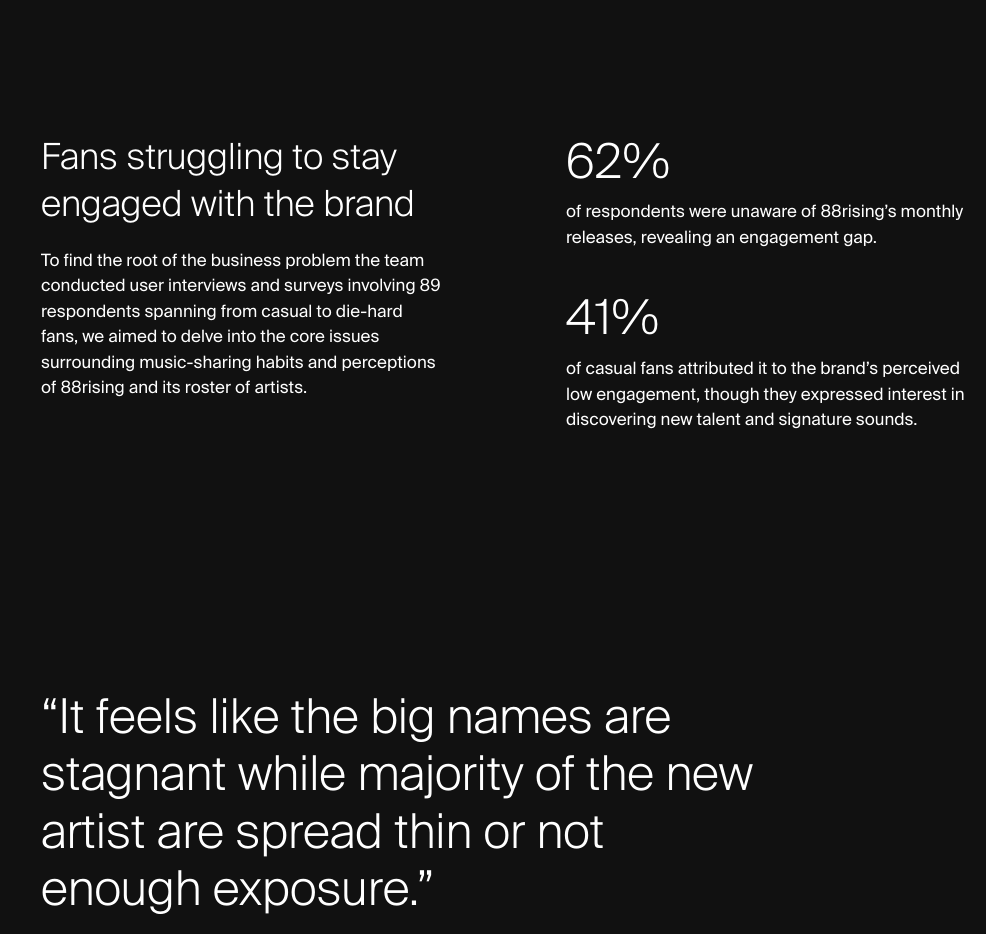
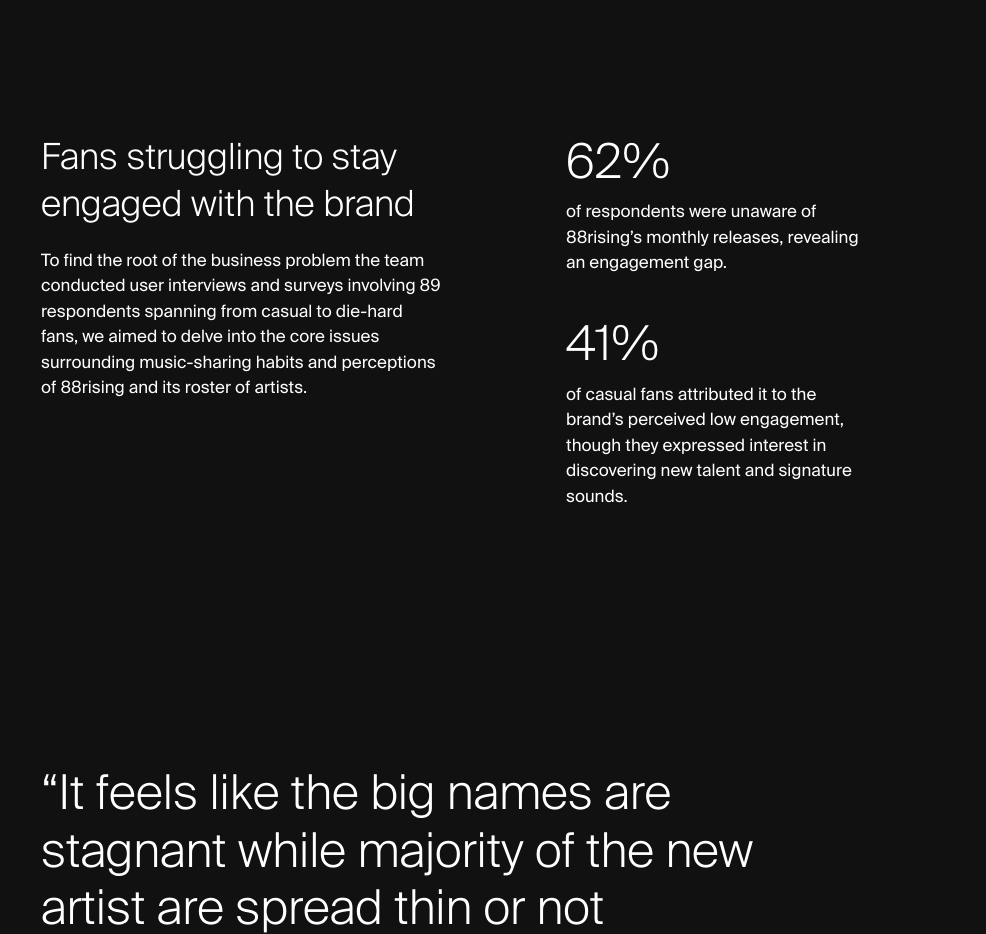
Before and after one commit to Ain3e/SveltekitPortfolio-2025, a SvelteKit app: page /88risingCaseStudy in a window 1280 px wide. Shown: the part 6900-7834 px from the top of the page, without its empty margins (294-1280 px from the left). Built offline with nearby package versions, Linux system fonts and the light colour scheme.

Commit message:
research stat span was too close to margin

```diff
--- a/src/routes/88risingCaseStudy/+page.svelte
+++ b/src/routes/88risingCaseStudy/+page.svelte
@@ -332,7 +332,7 @@
             </p>
         </div>
 
-        <div class="col-start-9 col-span-4 mt-40">
+        <div class="col-start-9 col-span-3 mt-40">
             <h1 class="font-light text-48px">
                 62%
             </h1>
```
